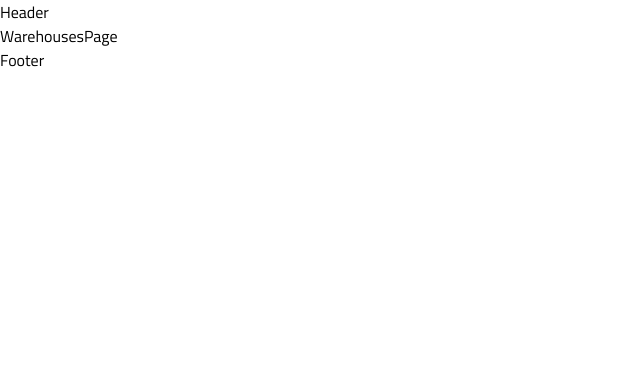
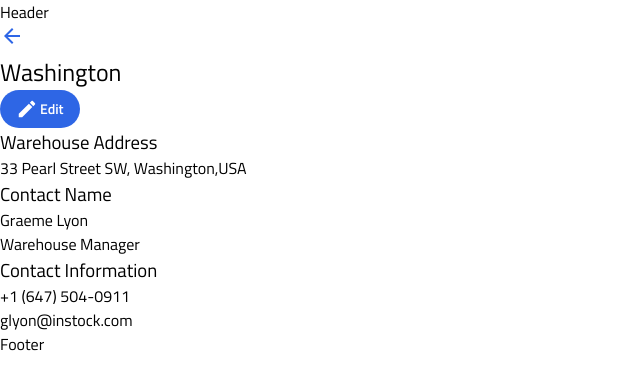
Before and after one commit to DBeaulne/InStock-MCSD, a React (Create React App) app: page /warehouses/1 in a window 1280 px wide. Shown: the top 390 px of the page, without its empty margins (0-640 px from the left). Built offline with nearby package versions, Linux system fonts and the light colour scheme.

Commit message:
added basic jsx for warehouse details component

```diff
--- a/src/App.jsx
+++ b/src/App.jsx
@@ -4,6 +4,7 @@ import Footer from "./components/Footer/Footer.jsx";
 import WarehousesPage from "./pages/WarehousesPage/WarehousesPage.jsx";
 import InventoryPage from "./pages/InventoryPage/InventoryPage.jsx";
 import NotFoundPage from "./pages/NotFoundPage/NotFoundPage.jsx";
+import WarehouseDetails from "./components/WarehouseDetails/WarehouseDetails.jsx";
 import "./App.scss";
 
 function App() {
@@ -13,7 +14,7 @@ function App() {
       <Routes>
         <Route path="/warehouses" element={<WarehousesPage />} />
         <Route path="/" element={<Navigate to="/warehouses" />} />
-        <Route path="/warehouses/:id" element={<WarehousesPage />} />
+        <Route path="/warehouses/:id" element={<WarehouseDetails />} />
         <Route path="/inventory" element={<InventoryPage />} />
         <Route path="/inventory/:id" element={<InventoryPage />} />
         <Route path="*" element={<NotFoundPage />} />
--- a/src/components/WarehouseDetails/WarehouseDetails.jsx
+++ b/src/components/WarehouseDetails/WarehouseDetails.jsx
@@ -1,8 +1,61 @@
-import React from "react";
+import React, { useState } from "react";
 import "./WarehouseDetails.scss";
+import ArrowBackIcon from "../../assets/icons/arrow_back-24px.svg";
+import Button from "../Button/Button";
+const WarehouseDetails = () => {
+  const [warehouseDetails, setWarehouseDetails] = useState([]);
+  const [inventoryList, setInventoryList] = useState([]);
 
-const WarehouseDetails = () => {
-  return <div>WarehouseDetails</div>;
+  return (
+    <main className="warehouse-details">
+      <div className="warehouse-details__top">
+        <img src={ArrowBackIcon} alt="Back Icon" onClick={() => {}} />
+        <h2>
+          Washington
+          {/* {warehouseDetails.name} */}
+        </h2>
+        <Button
+          type="button"
+          text="Edit"
+          className="btn--prim btn--edit"
+          txtClassName="btn__txt--edit"
+        />
+      </div>
+      <div className="warehouse-details__mid">
+        <h3>Warehouse Address</h3>
+        <p>33 Pearl Street SW, Washington,USA</p>
+        <div className="warehouse-details__mid-container">
+          <div className="warehouse-details__name">
+            <h3>Contact Name</h3>
+            <p>
+              Graeme Lyon
+              {/* {warehouseDetails.manager} */}
+            </p>
+            <p>
+              Warehouse Manager
+              {/* {warehouseDetails.designation} */}
+            </p>
+          </div>
+          <div className="warehouse-details__info">
+            <h3>Contact Information</h3>
+            <p>
+              +1 (647) 504-0911
+              {/* {warehouseDetails.phone} */}
+            </p>
+            <p>
+              glyon@instock.com
+              {/* {warehouseDetails.email} */}
+            </p>
+          </div>
+        </div>
+      </div>
+      {/* <div className="warehouse-details__bottom">
+        {inventoryList.map((item) => (
+          <inventoryList />
+        ))}
+      </div> */}
+    </main>
+  );
 };
 
 export default WarehouseDetails;
```
